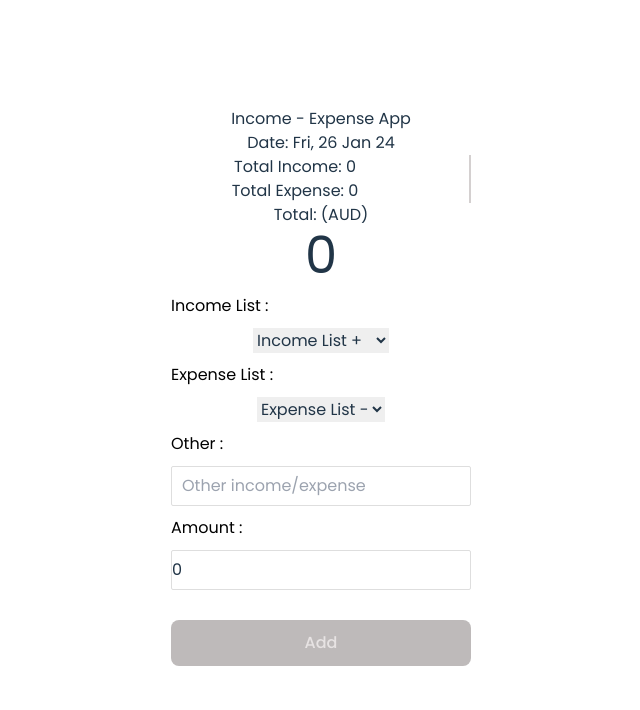
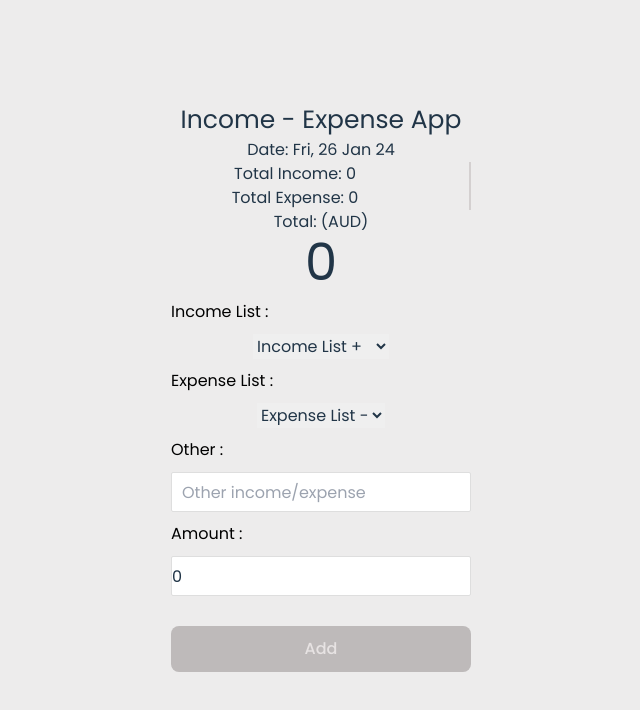
Before and after one commit to noniesatan/In_ex, a React (Vite) app: page / in a window 1280 px wide. Shown: the top 710 px of the page, without its empty margins (319-959 px from the left). Built offline with nearby package versions, Linux system fonts and the light colour scheme.

Commit message:
Update V2 26Jan24

```diff
--- a/src/App.css
+++ b/src/App.css
@@ -46,7 +46,7 @@
   box-sizing: border-box;
 }
 body{
-  background: rgb(255, 255, 255);
+  background: rgb(237, 236, 236);
   display: flex;
   flex-direction: column;
   align-items: center;
@@ -60,3 +60,8 @@ body{
   width: 300px;
 
 }
+
+
+#appcon h2 {
+  font-size: 25px;
+}
--- a/src/App.jsx
+++ b/src/App.jsx
@@ -48,7 +48,7 @@ function App() {
 
     }}>
       <div id="appcon">
-        <h2 className="text-3xl font-bold text-blue-600 mb-5">Income - Expense App</h2>
+        <h2 className="text-3xl font-bold text-blue-600 mb-5  md:text-base">Income - Expense App</h2>
         <div className='text-blue-300 mb-2'>Date: {currentDate}</div>
         <ReportComponent/>
         <FormComponents onAddItem={onAddNewItem}/>
```
